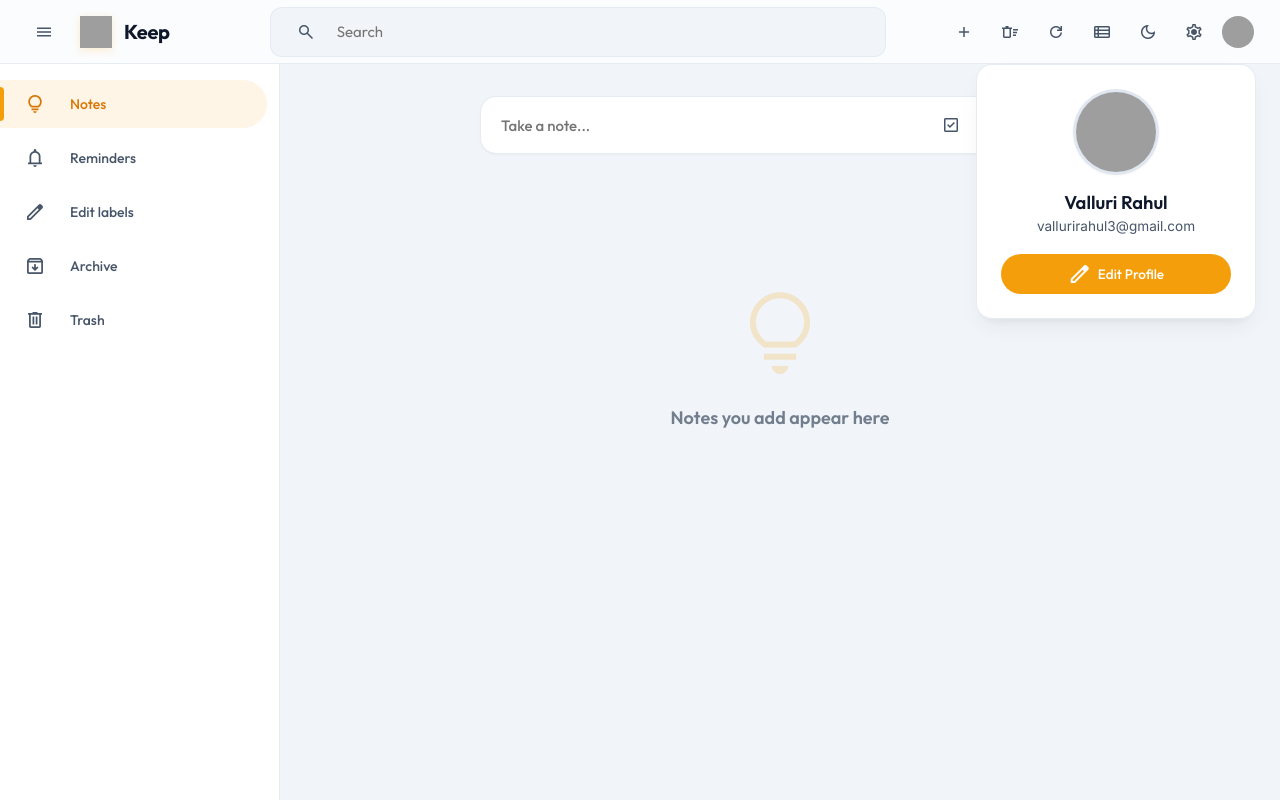
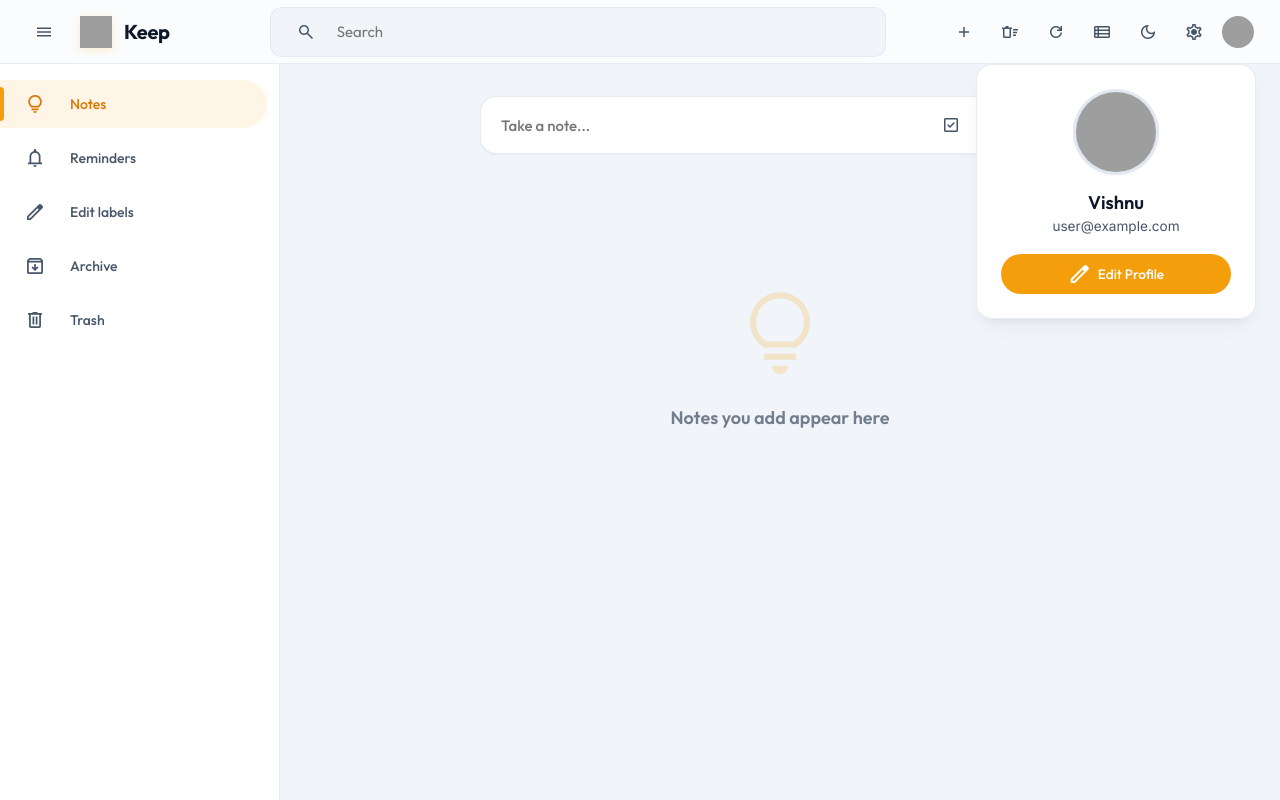
Before and after one commit to peddireddyvishnu2005-glitch/Google-site, a website built with Vite: page index.html in a window 1280 px wide. Both pictures are taken after a click on the element 1237 px from the left and 31 px from the top of the page. Built offline with nearby package versions, Linux system fonts and the light colour scheme; grey boxes are pictures that could not be loaded.

Commit message:
chore: correct project attribution

```diff
--- a/index.html
+++ b/index.html
@@ -71,8 +71,8 @@
                 <div class="popover-avatar-wrapper">
                   <img src="https://images.unsplash.com/photo-1534528741775-53994a69daeb?auto=format&fit=crop&w=80&q=80" alt="User Avatar" class="popover-avatar" id="popover-avatar-img" />
                 </div>
-                <h3 class="profile-name-display" id="profile-name-text">Valluri Rahul</h3>
-                <p class="profile-email-display" id="profile-email-text">vallurirahul3@gmail.com</p>
+                <h3 class="profile-name-display" id="profile-name-text">Vishnu</h3>
+                <p class="profile-email-display" id="profile-email-text">user@example.com</p>
                 <div class="popover-actions">
                   <button type="button" class="btn-primary btn-full" id="profile-edit-btn">
                     <span class="material-symbols-outlined">edit</span> Edit Profile
--- a/src/js/app.js
+++ b/src/js/app.js
@@ -71,8 +71,8 @@ export function initApp() {
 
   // Load and apply user profile data on startup
   const currentProfile = loadProfile() || {
-    name: "Valluri Rahul",
-    email: "vallurirahul3@gmail.com",
+    name: "Vishnu",
+    email: "user@example.com",
     avatar: "https://images.unsplash.com/photo-1534528741775-53994a69daeb?auto=format&fit=crop&w=80&q=80"
   };
   updateProfileUI(currentProfile);
--- a/src/js/ui.js
+++ b/src/js/ui.js
@@ -1449,9 +1449,9 @@ export function updateProfileUI(profile) {
   if (DOM.popoverAvatarImg) DOM.popoverAvatarImg.src = avatarUrl;
   if (DOM.popoverAvatarEditImg) DOM.popoverAvatarEditImg.src = avatarUrl;
 
-  if (DOM.profileNameText) DOM.profileNameText.textContent = profile.name || 'Valluri Rahul';
-  if (DOM.profileEmailText) DOM.profileEmailText.textContent = profile.email || 'vallurirahul3@gmail.com';
+  if (DOM.profileNameText) DOM.profileNameText.textContent = profile.name || 'Vishnu';
+  if (DOM.profileEmailText) DOM.profileEmailText.textContent = profile.email || 'user@example.com';
 
-  if (DOM.profileNameInput) DOM.profileNameInput.value = profile.name || 'Valluri Rahul';
-  if (DOM.profileEmailInput) DOM.profileEmailInput.value = profile.email || 'vallurirahul3@gmail.com';
+  if (DOM.profileNameInput) DOM.profileNameInput.value = profile.name || 'Vishnu';
+  if (DOM.profileEmailInput) DOM.profileEmailInput.value = profile.email || 'user@example.com';
 }
```
Also changed, not shown: README.md.
